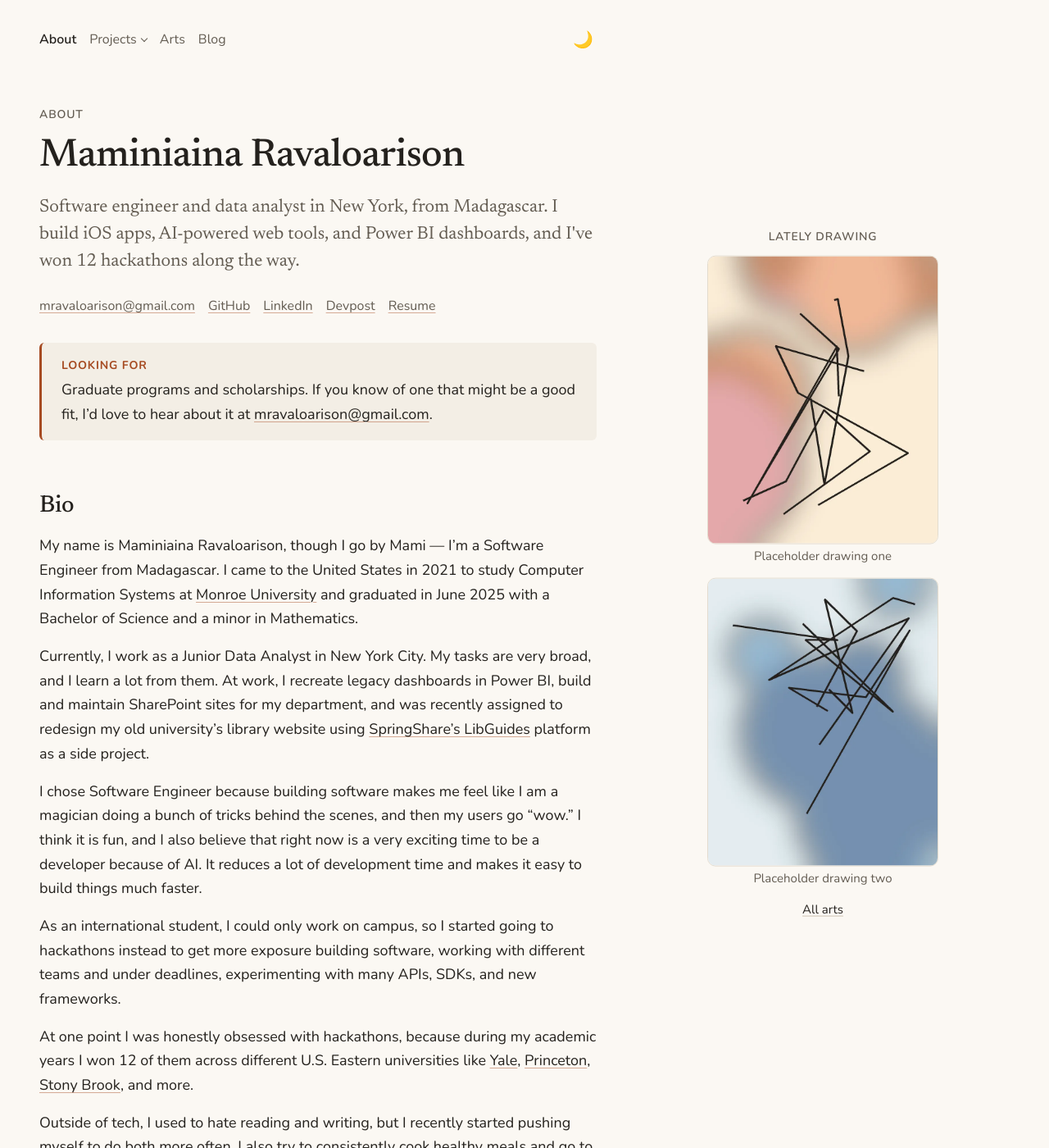
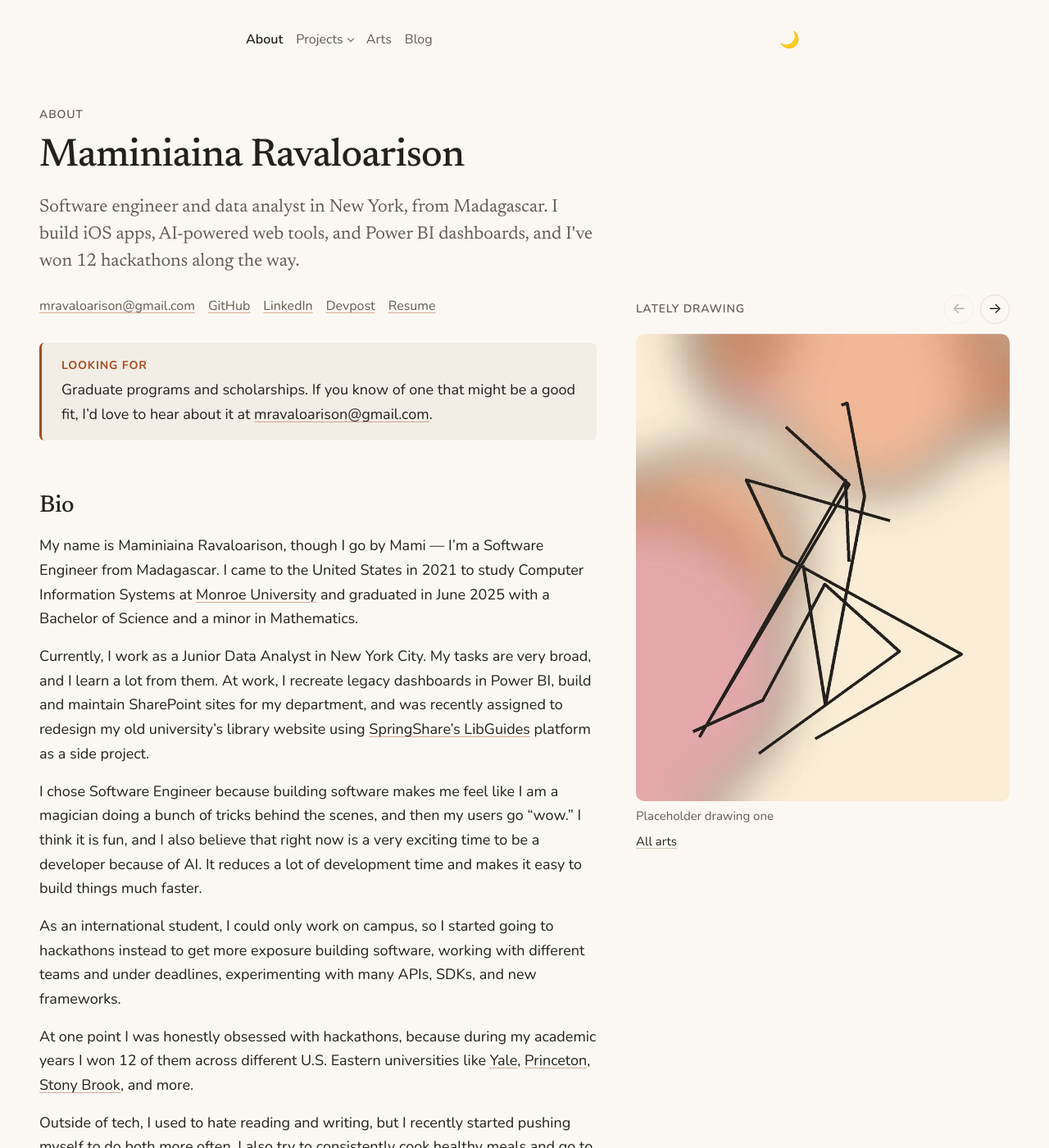
Before and after one commit to mravaloarison/mravaloarison.github.io, a Jekyll site: the page built from index.md, in a window 1280 px wide and 1400 px high. Shown: the whole window at 82% size. Built offline with Jekyll 4.4.1, drawn with Linux system fonts in a browser that asks for light colours.

Commit message:
Drawings become a sideways-scrolling strip; header fixed at the center
- Three newest Procreate pieces, one at a time at full column width,
  scroll-snap with smooth scrolling, arrow buttons, and a scale-in effect
  where scroll-driven animations are supported
- Third placeholder piece added
- Header stays the centered 680px column on every page, About included

Co-Authored-By: Claude Opus 5.5 <noreply@anthropic.com>

```diff
--- a/_includes/art-rail.html
+++ b/_includes/art-rail.html
@@ -1,24 +1,36 @@
 {%- comment -%}
-  "Lately drawing": the two newest Procreate pieces from _arts/, stacked, at
-  their own proportions. Included right after the About page's Bio heading:
-  from 1100px it floats into the space to the right of the text, level with
-  the Bio; below that the two sit side by side under the heading.
+  "Lately drawing": the three newest Procreate pieces from _arts/ as a
+  sideways-scrolling strip, one drawing at a time at the full column width.
+  Scroll-snap does the scrolling (works without JS); main.js adds the
+  previous/next buttons. Included right after the About page's Bio heading:
+  from 1100px it sits fixed and vertically centered in the right half of
+  the page; below that it's inline under the heading.
   Renders nothing until a Procreate piece exists.
 {%- endcomment -%}
 {%- assign rail_items = site.arts | where: "medium", "Procreate" | sort: "date" | reverse -%}
 {%- if rail_items.size > 0 -%}
 <aside class="art-rail" aria-labelledby="art-rail-label">
+  <div class="art-rail-head">
     <p class="eyebrow" id="art-rail-label">Lately drawing</p>
+    {%- if rail_items.size > 1 %}
+    <div class="art-rail-controls" hidden>
+      <button type="button" class="art-rail-btn" data-dir="-1" aria-label="Previous drawing"><span aria-hidden="true">←</span></button>
+      <button type="button" class="art-rail-btn" data-dir="1" aria-label="Next drawing"><span aria-hidden="true">→</span></button>
+    </div>
+    {%- endif %}
+  </div>
+  <div class="art-carousel" tabindex="0" aria-label="Lately drawing, scroll sideways for more">
     <ul class="art-rail-list">
-    {%- for art in rail_items limit: 2 %}
+      {%- for art in rail_items limit: 3 %}
       <li>
         <a href="{{ art.url | relative_url }}">
-        {% include picture.html src=art.image alt=art.image_alt sizes="(min-width: 1100px) 280px, (min-width: 600px) 30vw, 45vw" %}
+          {% include picture.html src=art.image alt=art.image_alt sizes="(min-width: 1100px) 680px, (min-width: 600px) 680px, 100vw" %}
           <span class="art-rail-title">{{ art.title }}</span>
         </a>
       </li>
       {%- endfor %}
     </ul>
+  </div>
   <a class="art-rail-more" href="{{ '/arts/' | relative_url }}">All arts</a>
 </aside>
 {%- endif -%}
--- a/assets/css/styles.css
+++ b/assets/css/styles.css
@@ -1225,20 +1225,82 @@ figcaption {
   border: 1px solid var(--border);
 }
 
-/* Drawings beside the Bio (About). Phones and tablets: two side by side
-   under the Bio heading. */
+/* Drawings beside the Bio (About): a sideways-scrolling strip, one drawing
+   at a time at the full width of its column. */
 
 .art-rail {
   margin: var(--space-16) 0 var(--space-32);
 }
 
+.art-rail-head {
+  display: flex;
+  align-items: center;
+  justify-content: space-between;
+  gap: var(--space-16);
+  margin-bottom: var(--space-12);
+}
+
+.art-rail-head .eyebrow {
+  margin: 0;
+}
+
+.art-rail-controls {
+  display: flex;
+  gap: var(--space-8);
+}
+
+.art-rail-btn {
+  width: 36px;
+  height: 36px;
+  display: inline-flex;
+  align-items: center;
+  justify-content: center;
+  font: inherit;
+  font-size: 18px;
+  color: var(--text);
+  background: none;
+  border: 1px solid var(--border);
+  border-radius: 50%;
+  cursor: pointer;
+  transition: border-color var(--transition), color var(--transition), opacity var(--transition);
+}
+
+.art-rail-btn:hover {
+  color: var(--accent);
+  border-color: var(--accent);
+}
+
+.art-rail-btn:disabled {
+  opacity: 0.35;
+  cursor: default;
+  color: var(--text);
+  border-color: var(--border);
+}
+
+.art-carousel {
+  overflow-x: auto;
+  overscroll-behavior-x: contain;
+  scroll-snap-type: x mandatory;
+  scroll-behavior: smooth;
+  scrollbar-width: none;
+  border-radius: var(--radius-md);
+}
+
+.art-carousel::-webkit-scrollbar {
+  display: none;
+}
+
 .art-rail-list {
-  display: grid;
-  grid-template-columns: repeat(2, minmax(0, 1fr));
+  display: flex;
   gap: var(--space-16);
   list-style: none;
-  margin: 0 0 var(--space-12);
+  margin: 0;
   padding: 0;
+}
+
+.art-rail-list li {
+  flex: 0 0 100%;
+  scroll-snap-align: center;
 }
 
 .art-rail-list a {
@@ -1246,16 +1308,18 @@ figcaption {
   text-decoration: none;
 }
 
+.art-rail-list picture {
+  display: block;
+}
+
+/* Full column width; very tall pieces are fit inside the window height */
 .art-rail-list img {
+  display: block;
   width: 100%;
   height: auto;
+  max-height: 70vh;
+  object-fit: contain;
   border-radius: var(--radius-md);
-  border: 1px solid var(--border);
-  transition: transform var(--transition);
-}
-
-.art-rail-list a:hover img {
-  transform: translateY(-2px);
 }
 
 .art-rail-title {
@@ -1271,15 +1335,35 @@ figcaption {
 }
 
 .art-rail-more {
+  display: inline-block;
+  margin-top: var(--space-8);
   font-size: 15px;
 }
 
+/* Where supported, each drawing grows into place as it scrolls to the
+   middle and eases back as it leaves */
+@supports (animation-timeline: view()) {
+  @media (prefers-reduced-motion: no-preference) {
+    .art-rail-list img {
+      animation: art-slide linear both;
+      animation-timeline: view(inline);
+    }
+
+    @keyframes art-slide {
+      0% { transform: scale(0.86); opacity: 0.4; }
+      50% { transform: scale(1); opacity: 1; }
+      100% { transform: scale(0.86); opacity: 0.4; }
+    }
+  }
+}
+
 @media (min-width: 1100px) {
-  /* Every page uses the same centered 680px column. About is twice that:
+  /* Every page uses the same centered 680px column, and the header stays
+     at that width on every page so it never moves. About is twice that:
      the text column, then an equal column for the drawings (narrower only
-     when the screen can't fit both), centered as a pair. The drawings stay
-     fixed on screen in their column, centered vertically, sized so both
-     always fit in the window. The footer widens to match. */
+     when the screen can't fit both), centered as a pair. The drawings sit
+     fixed in their column, vertically centered, so they're always on
+     screen. The footer widens to match. */
   .has-rail {
     --rail-width: clamp(240px, calc(100vw - var(--measure) - 144px), var(--measure));
     --frame-width: calc(var(--measure) + var(--space-48) + var(--rail-width) + 2 * var(--space-24));
@@ -1293,13 +1377,6 @@ figcaption {
   .has-rail .page-frame {
     margin-inline: auto;
     padding-inline: var(--space-24);
-  }
-
-  /* Header spans the same frame so the links start where the text starts,
-     but stops at the text's right edge so the toggle lines up with it */
-  .has-rail .site-header-inner {
-    max-width: var(--frame-width);
-    padding-right: calc(var(--space-24) + var(--space-48) + var(--rail-width));
   }
 
   .has-rail main {
@@ -1316,33 +1393,11 @@ figcaption {
     width: var(--rail-width);
     margin: 0;
     transform: translateY(-50%);
-    text-align: center;
-  }
-
-  .has-rail .art-rail .eyebrow {
-    margin-bottom: var(--space-12);
-  }
-
-  .has-rail .art-rail-list {
-    grid-template-columns: 1fr;
-    gap: var(--space-16);
-    justify-items: center;
-  }
-
-  .has-rail .art-rail-list picture {
-    display: flex;
-    justify-content: center;
-  }
-
-  /* Two drawings plus label, titles and link always fit the window */
+  }
+
+  /* One drawing at a time, as large as the window allows */
   .has-rail .art-rail-list img {
-    width: auto;
-    max-width: 100%;
-    max-height: calc((100vh - 260px) / 2);
-  }
-
-  .has-rail .art-rail-title {
-    margin-top: var(--space-4);
+    max-height: calc(100vh - 220px);
   }
 }
 
--- a/assets/js/main.js
+++ b/assets/js/main.js
@@ -92,6 +92,34 @@
     });
   }
 
+  // Drawings strip: previous / next buttons on top of scroll-snap.
+  function initArtCarousel() {
+    var rail = document.querySelector(".art-rail");
+    if (!rail) return;
+    var strip = rail.querySelector(".art-carousel");
+    var controls = rail.querySelector(".art-rail-controls");
+    if (!strip || !controls) return;
+    var buttons = controls.querySelectorAll(".art-rail-btn");
+    controls.hidden = false;
+
+    function update() {
+      var max = strip.scrollWidth - strip.clientWidth - 2;
+      buttons[0].disabled = strip.scrollLeft <= 2;
+      buttons[1].disabled = strip.scrollLeft >= max;
+    }
+
+    Array.prototype.forEach.call(buttons, function (btn) {
+      btn.addEventListener("click", function () {
+        var dir = Number(btn.getAttribute("data-dir"));
+        strip.scrollBy({ left: dir * strip.clientWidth, behavior: "smooth" });
+      });
+    });
+    strip.addEventListener("scroll", update, { passive: true });
+    window.addEventListener("resize", update);
+    update();
+  }
+
   initThemeToggle();
   initMenu();
+  initArtCarousel();
 })();
```
Also changed, not shown: CLAUDE.md (+27 -26 lines), _arts/placeholder-forest.md (added, +15 -0 lines), _data/image_dimensions.yml (+8 -0 lines), assets/images/arts/placeholder-forest-1200w.webp (added), assets/images/arts/placeholder-forest-800w.webp (added), assets/images/arts/placeholder-forest.png (added). Lines whose indentation alone changed are shown as unchanged.
